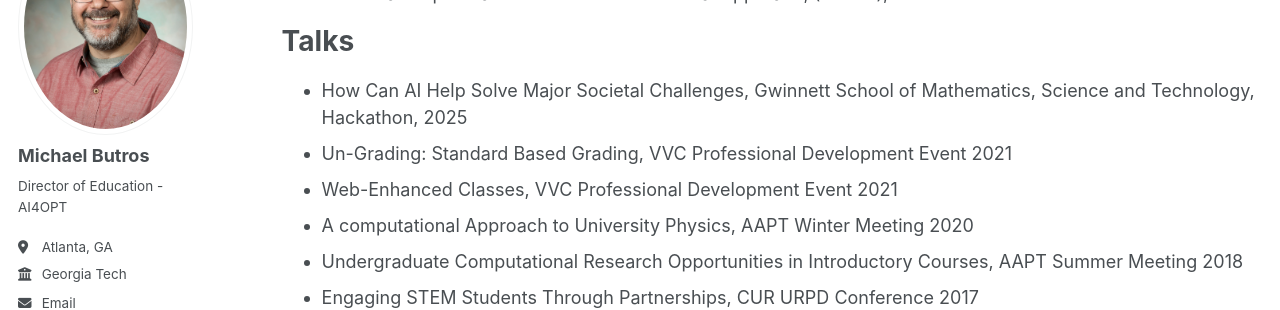
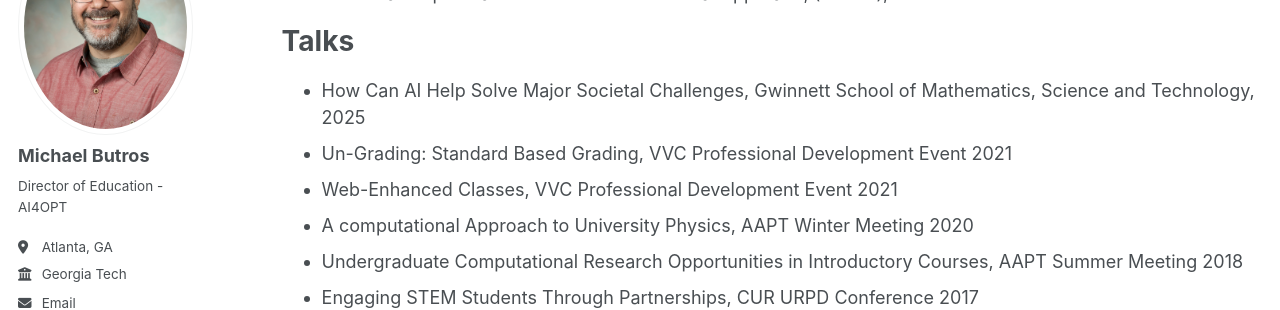
Before and after one commit to MButros/MButros.github.io, a Jekyll site: the page built from _pages/cv.md, in a window 1280 px wide and 900 px high, scrolled down 1601 px. Shown: the part 180-490 px from the top of the window. Built offline with Jekyll 4.4.1, drawn with Linux system fonts in a browser that asks for light colours.

Commit message:
Update cv.md

```diff
--- a/_pages/cv.md
+++ b/_pages/cv.md
@@ -65,7 +65,7 @@ Publications
 
 Talks
 ======
-* How Can AI Help Solve Major Societal Challenges, Gwinnett School of Mathematics, Science and Technology, Hackathon, 2025
+* How Can AI Help Solve Major Societal Challenges, Gwinnett School of Mathematics, Science and Technology, 2025
 * Un-Grading: Standard Based Grading, VVC Professional Development Event 2021
 * Web-Enhanced Classes, VVC Professional Development Event 2021
 * A computational Approach to University Physics, AAPT Winter Meeting 2020
```
